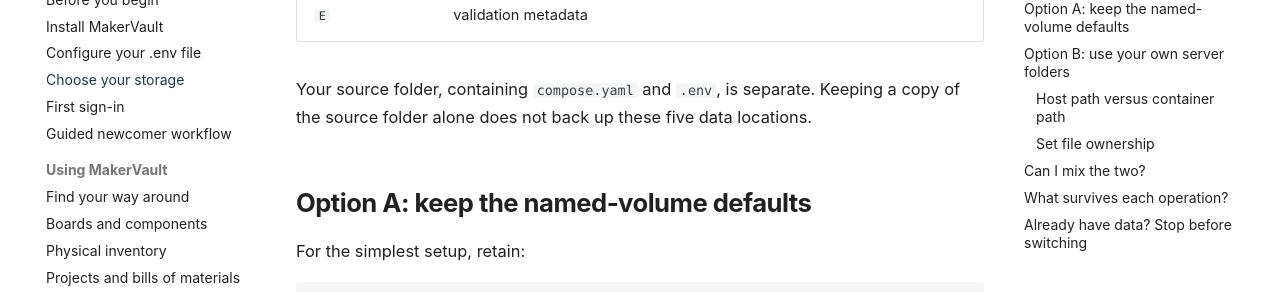
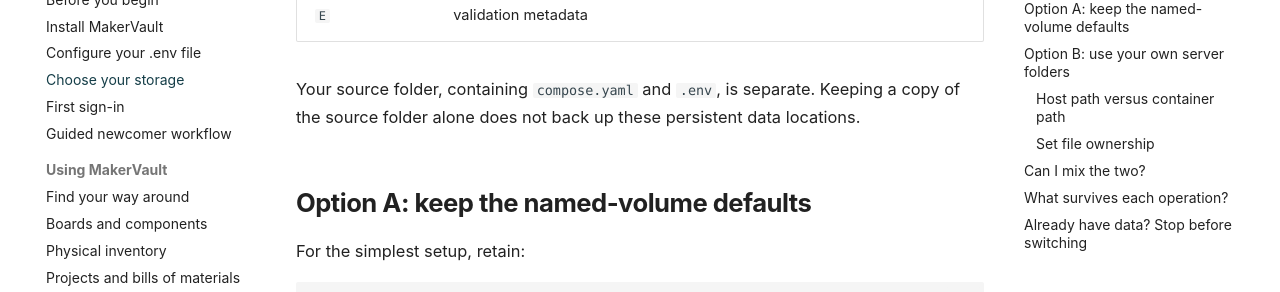
Before and after one commit to gavrd7/MakerVault-docs, an MkDocs documentation site: the page built from docs/guide/getting-started/storage.md, in a window 1280 px wide and 900 px high, scrolled down 1713 px. Shown: the part 181-473 px from the top of the window. Built offline with MkDocs 1.6.1 and Material for MkDocs 9.7.7, drawn with Linux system fonts in a browser that asks for light colours; comment, search, counter and statistics services are not loaded; some of the changed text lies outside the part shown.

Commit message:
Sync v1 storage layout and TLS key storage

```diff
--- a/docs/guide/getting-started/storage.md
+++ b/docs/guide/getting-started/storage.md
@@ -32,7 +32,7 @@
 | `REDIS_STORAGE` | Background queue/cache state | `/data` |
 | `BACKUP_STORAGE` | Managed `.mvbackup` recovery bundles and validation metadata | `/app/backups` |
 
-Your source folder, containing `compose.yaml` and `.env`, is separate. Keeping a copy of the source folder alone does not back up these five data locations.
+Your source folder, containing `compose.yaml` and `.env`, is separate. Keeping a copy of the source folder alone does not back up these persistent data locations.
 
 ## Option A: keep the named-volume defaults
 
```
Also changed, not shown: other parts of docs/guide/getting-started/storage.md (+1 -1 lines).
